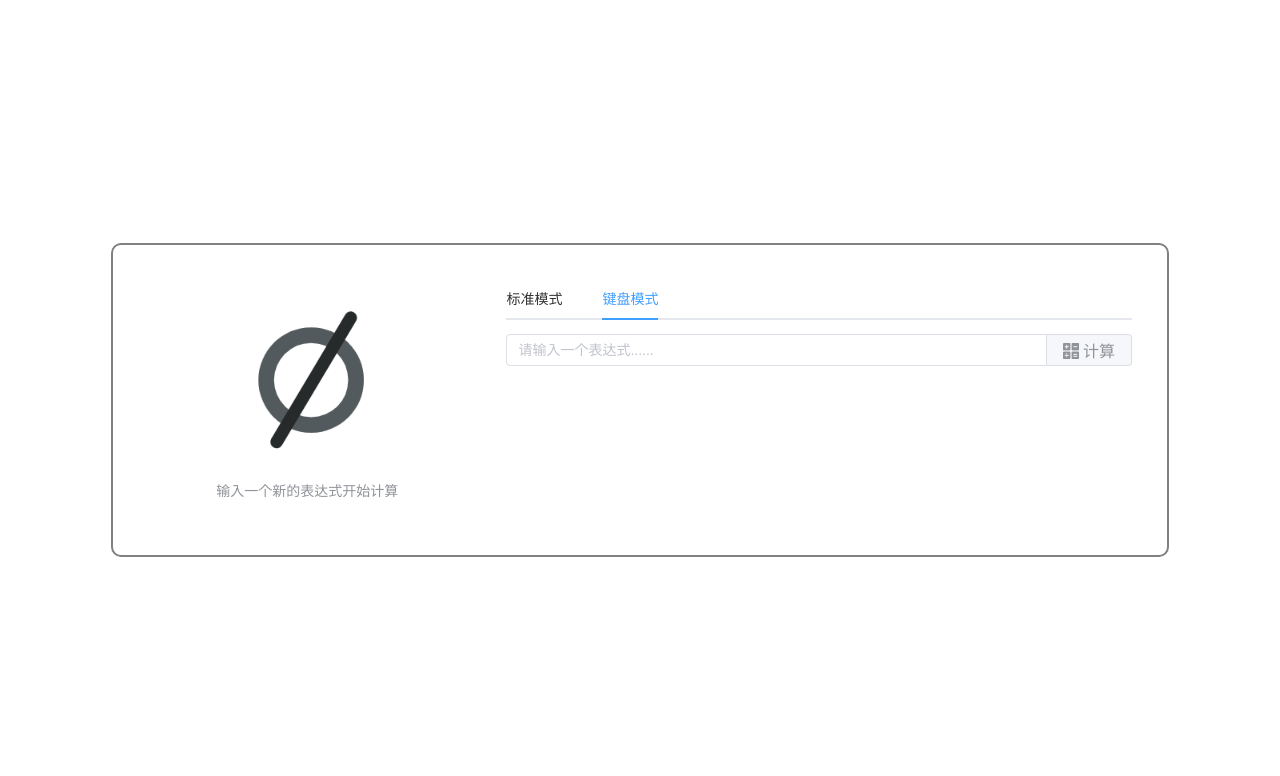
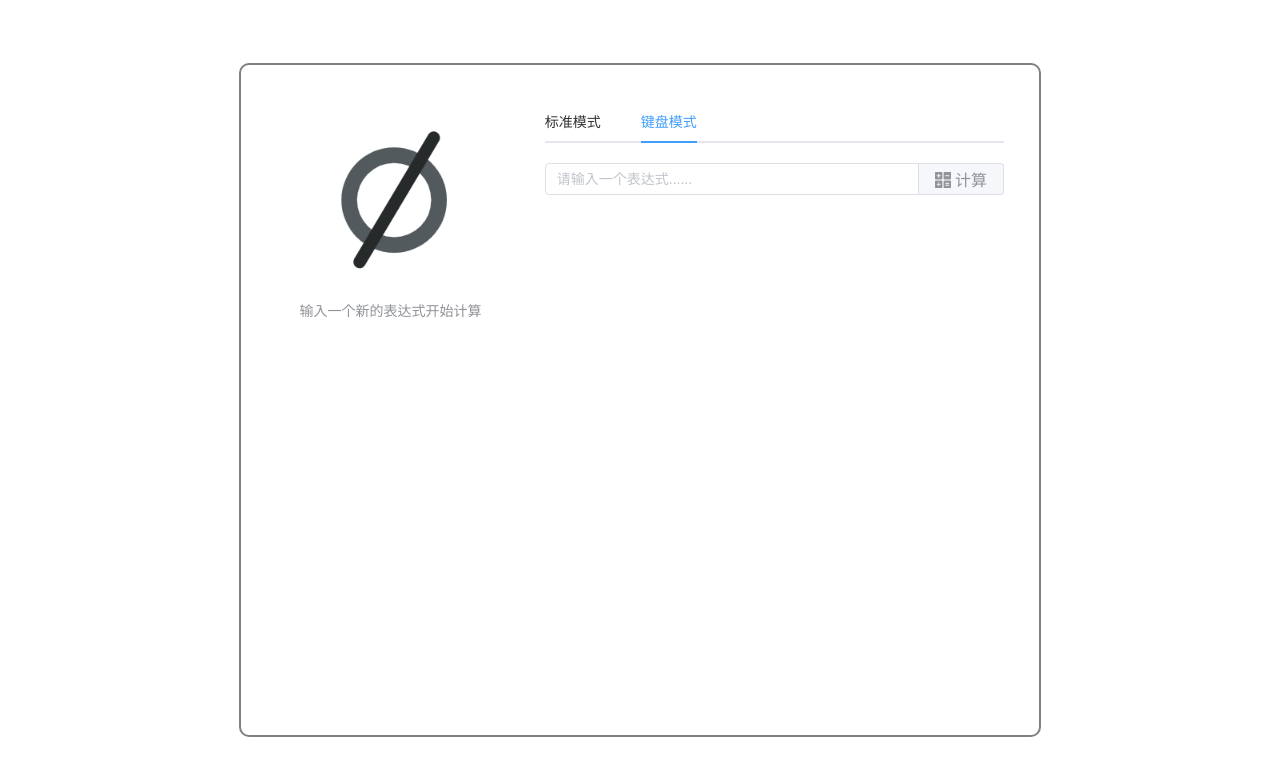
Before and after one commit to electron-shaders/web-calculator, a Vue app in the folder frontend/: page /#/keyboard in a window 1280 px wide. Shown: the top 776 px of the page. Built offline with nearby package versions, Linux system fonts and the light colour scheme; what vue-clipboard2 would draw is missing.

Commit message:
支持键盘操作

```diff
--- a/frontend/index.html
+++ b/frontend/index.html
@@ -8,11 +8,12 @@
     <style>
       #app {
         position: absolute;
-        font-size: 15px;
+        font-size: 30px;
         top: 50%;
         left: 50%;
         transform: translate(-50%, -50%);
-        width: 80%;
+        height: 80%;
+        width: 60%;
         border: 2px solid grey;
         border-width: auto;
         border-radius: 10px;
--- a/frontend/src/App.vue
+++ b/frontend/src/App.vue
@@ -1,6 +1,7 @@
 <template>
   <el-container
-    @keyup.delete.native="delSelected"
+    id="container"
+    @keyup.esc.exact="message.clear()"
   >
     <el-aside width="35%">
       <div v-if="ansHistory.length !== 0" id="history">
@@ -9,6 +10,7 @@
           fit
           highlight-current-row
           style="width: 100%"
+          @keyup.delete.native="delSelected"
           @selection-change="handleSelectionChange"
         >
           <el-table-column type="selection" width="auto" />
@@ -68,6 +70,9 @@
 #tab-operations {
   padding: 2%;
   text-align: left;
+}
+#container{
+  height: 100%;
 }
 </style>
 
```
